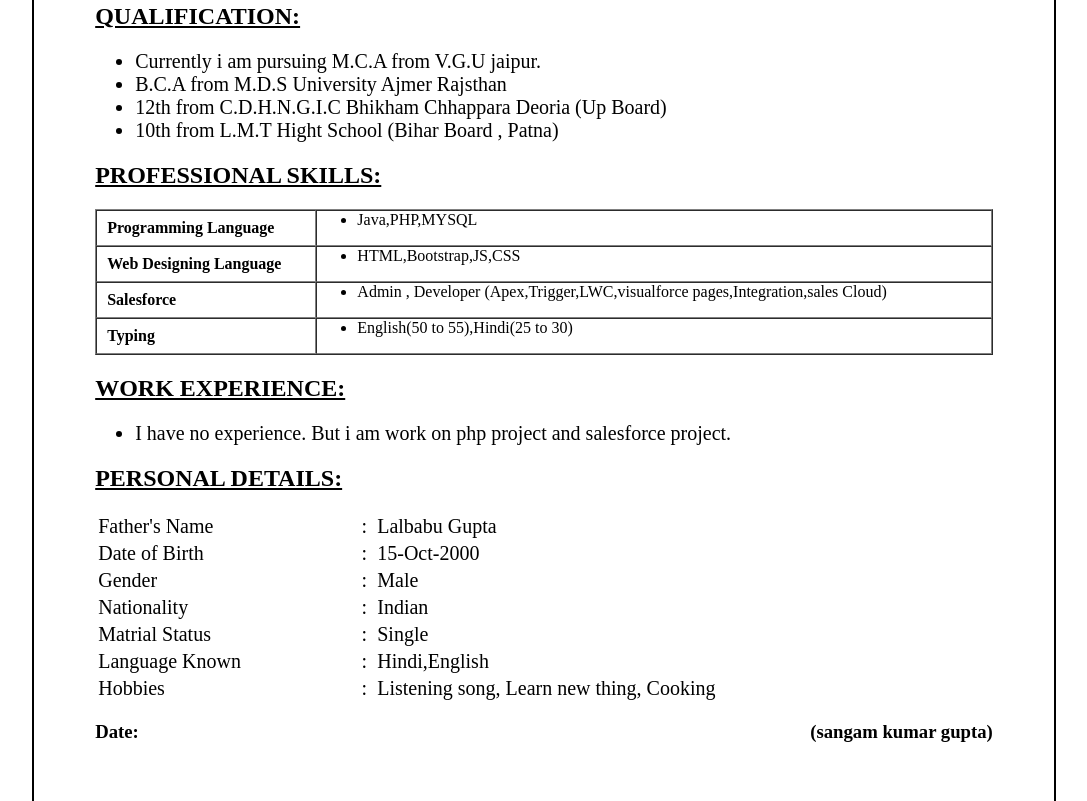
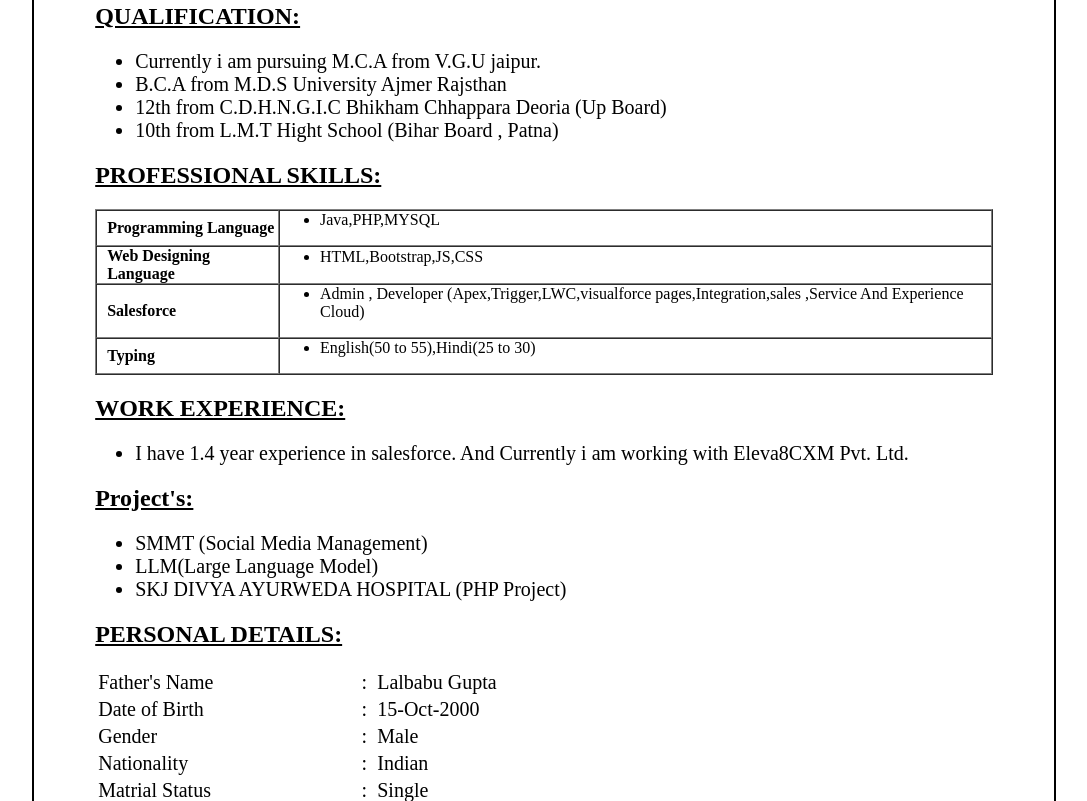
Before and after one commit to sangamkumargupta/MyResume, a plain HTML site: page index.html in a window 1280 px wide. Shown: the part 525-1326 px from the top of the page, without its empty margins (104-1191 px from the left). Drawn offline with Linux system fonts and the light colour scheme.

Commit message:
Update index.html

```diff
--- a/index.html
+++ b/index.html
@@ -103,7 +103,7 @@
 									<td>
 										<ul>
 											<li>
-												Admin , Developer (Apex,Trigger,LWC,visualforce pages,Integration,sales Cloud)
+												Admin , Developer (Apex,Trigger,LWC,visualforce pages,Integration,sales ,Service And Experience Cloud)
 											</li>
 										</ul>
 									</td>
@@ -124,9 +124,17 @@
 					<div>
 						<h2><u>WORK EXPERIENCE:</u></h2>
 						<ul>
-<!-- 							<li style="font-size: 20px">I am currently working as an iReact cloud consult company.</li>  -->
-							<li style="font-size:20px">I have no experience. But i am work on php project and salesforce project.</li>
-
+<!-- 							  <li style="font-size: 20px">I am currently working as an iReact cloud consult company.</li>  -->
+							<li style="font-size:20px">I have 1.4 year experience in salesforce. And Currently i am working with Eleva8CXM Pvt. Ltd.</li>
+						</ul>
+					</div>
+					<div>
+						<h2><u>Project's:</u></h2>
+						<ul>
+ 							<li style="font-size: 20px">SMMT (Social Media Management)</li>
+							<li style="font-size: 20px">LLM(Large Language Model)</li>
+<!-- 							<li style="font-size: 20px">SMMT (Social Media Management)</li>   -->
+							<li style="font-size: 20px">SKJ DIVYA AYURWEDA HOSPITAL (PHP Project)</li>
 						</ul>
 					</div>
 					<div>
```
